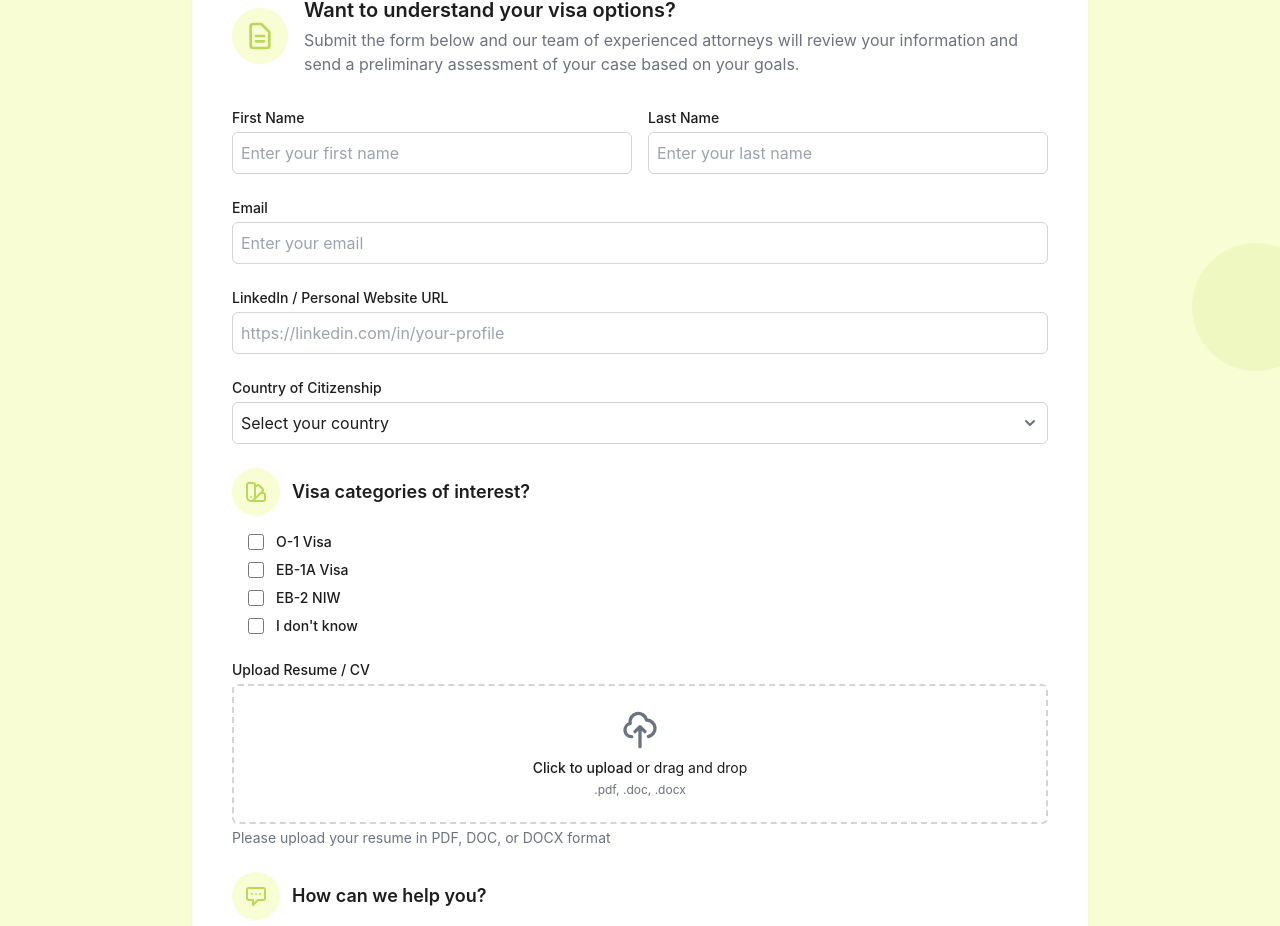
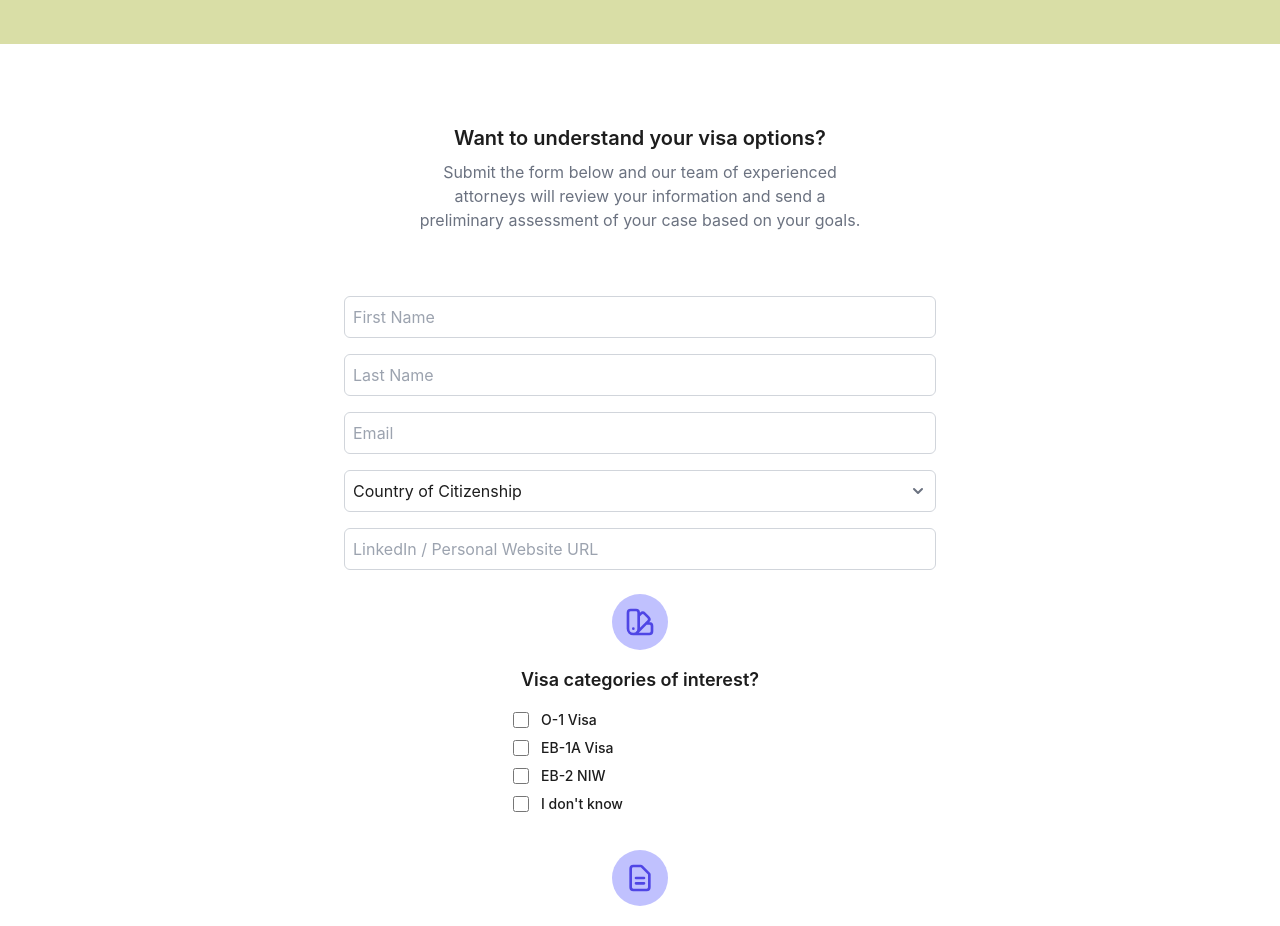
Before and after one commit to zoey402/alma-frontend-exercise, a Next.js app: page / in a window 1280 px wide. Shown: the part 260-1186 px from the top of the page. Built offline with nearby package versions, Linux system fonts and the light colour scheme.

Commit message:
style: update UI styles to match Figma mocks

```diff
--- a/src/app/page.tsx
+++ b/src/app/page.tsx
@@ -3,7 +3,6 @@
 import React, { useState } from 'react';
 import SubmissionConfirmation from '@/components/lead/SubmissionConfirmation';
 import LeadForm from '@/components/lead/LeadForm';
-import FormHeader from '@/components/lead/FormHeader';
 
 export default function Home() {
   const [isSubmitted, setIsSubmitted] = useState(false);
@@ -16,33 +15,34 @@ export default function Home() {
     setIsSubmitted(false);
   };
 
-  const CircleDecoration = ({ className }: { className: string }) => (
-    <div className={`absolute rounded-full ${className}`}></div>
-  );
-
   // Confirmation screen after successful submission
   if (isSubmitted) {
     return <SubmissionConfirmation onReset={handleReset} />;
   }
 
   return (
-    <div className="min-h-screen bg-accent-light relative overflow-hidden">
-      {/* Decorative circles */}
-      <CircleDecoration className="w-40 h-40 bg-accent opacity-20 -top-10 -left-10" />
-      <CircleDecoration className="w-64 h-64 bg-accent opacity-10 -bottom-20 -right-20" />
-      <CircleDecoration className="w-32 h-32 bg-accent opacity-15 top-1/3 -right-10" />
+    <div className="min-h-screen bg-white relative overflow-hidden">
+      {/* Header Section */}
+      <div className="w-full">
+        <div className="container bg-accent w-full px-4 py-16 max-w-8xl mx-auto">
+          <div className="max-w-4xl mx-auto">
+            {/* Logo */}
+            <div className="mb-12">
+              <div className="font-bold text-2xl text-primary">
+                almă
+              </div>
+            </div>
 
-      <div className="container mx-auto px-4 py-10">
-        <div className="max-w-4xl mx-auto">
-          {/* Logo */}
-          <div className="mb-10">
-            <div className="font-bold text-2xl text-primary">
-              almă
-            </div>
+            {/* Main Heading */}
+            <h1 className="text-5xl md:text-5xl font-bold text-primary">
+              Get An Assessment<br />
+              Of Your Immigration Case
+            </h1>
           </div>
+        </div>
 
-          <div className="bg-white rounded-lg shadow-card p-8 md:p-10">
-            <FormHeader />
+        <div className="flex justify-center items-center px-10 py-10 w-full">
+          <div className="bg-white rounded-lg p-8 md:p-10 w-full max-w-2xl">
             <LeadForm onSubmitSuccess={handleSubmitSuccess} />
           </div>
         </div>
--- a/src/components/dashboard/LeadsTable.tsx
+++ b/src/components/dashboard/LeadsTable.tsx
@@ -70,7 +70,7 @@ const LeadsTable: React.FC<LeadsTableProps> = ({ leads, onUpdateStatus, isUpdati
                   <td className="px-6 py-4 whitespace-nowrap">
                     <StatusBadge status={lead.status} />
                   </td>
-                  <td className="px-6 py-4 whitespace-nowrap text-right text-sm font-medium">
+                  <td className="px-6 py-4 whitespace-nowrap text-sm font-medium">
                     {lead.status === LeadStatus.PENDING && (
                       <Button
                         onClick={() => onUpdateStatus(lead.id, LeadStatus.REACHED_OUT)}
--- a/src/components/dashboard/SearchFilterBar.tsx
+++ b/src/components/dashboard/SearchFilterBar.tsx
@@ -36,7 +36,7 @@ const SearchFilterBar: React.FC<SearchFilterBarProps> = ({
 
   return (
     <div className="flex flex-col sm:flex-row gap-4 mb-6">
-      <div className="relative flex-1">
+      <div className="relative w-auto">
         <div className="absolute inset-y-0 left-0 pl-3 flex items-center pointer-events-none">
           <svg className="h-5 w-5 text-text-secondary" xmlns="http://www.w3.org/2000/svg" viewBox="0 0 20 20" fill="currentColor">
             <path fillRule="evenodd" d="M8 4a4 4 0 100 8 4 4 0 000-8zM2 8a6 6 0 1110.89 3.476l4.817 4.817a1 1 0 01-1.414 1.414l-4.816-4.816A6 6 0 012 8z" clipRule="evenodd" />
--- a/src/components/lead/FormHeader.tsx
+++ /dev/null
@@ -1,31 +0,0 @@
-import React from 'react';
-
-const FormHeader: React.FC = () => {
-  return (
-    <>
-      <h1 className="text-3xl font-bold mb-2">
-        Get An Assessment<br />
-        Of Your Immigration Case
-      </h1>
-
-      <div className="flex flex-col md:flex-row items-center mb-8 mt-8">
-        <div className="mr-4 mb-4 md:mb-0">
-          <div className="rounded-full bg-accent-light p-3">
-            <svg className="h-8 w-8 text-accent" xmlns="http://www.w3.org/2000/svg" fill="none" viewBox="0 0 24 24" stroke="currentColor">
-              <path strokeLinecap="round" strokeLinejoin="round" strokeWidth={2} d="M9 12h6m-6 4h6m2 5H7a2 2 0 01-2-2V5a2 2 0 012-2h5.586a1 1 0 01.707.293l5.414 5.414a1 1 0 01.293.707V19a2 2 0 01-2 2z" />
-            </svg>
-          </div>
-        </div>
-        <div>
-          <h2 className="text-xl font-semibold mb-1">Want to understand your visa options?</h2>
-          <p className="text-text-secondary">
-            Submit the form below and our team of experienced attorneys will review your
-            information and send a preliminary assessment of your case based on your goals.
-          </p>
-        </div>
-      </div>
-    </>
-  );
-};
-
-export default FormHeader;
--- a/src/components/lead/LeadForm.tsx
+++ b/src/components/lead/LeadForm.tsx
@@ -82,6 +82,16 @@ const LeadForm: React.FC<LeadFormProps> = ({ onSubmitSuccess }) => {
 
   return (
     <form onSubmit={handleSubmit(onSubmit)} className="space-y-6">
+      <div className="text-center mb-8 flex justify-center">
+        <div className="max-w-md">
+            <h2 className="text-xl font-semibold mb-2">Want to understand your visa options?</h2>
+            <p className="text-text-secondary mb-8">
+            Submit the form below and our team of experienced attorneys will review your
+            information and send a preliminary assessment of your case based on your goals.
+            </p>
+        </div>
+      </div>
+
       {submissionError && (
         <div className="bg-red-50 border border-red-200 text-red-600 rounded-md p-4 text-sm">
           {submissionError}
@@ -89,42 +99,34 @@ const LeadForm: React.FC<LeadFormProps> = ({ onSubmitSuccess }) => {
       )}
 
       {/* Personal Information */}
-      <div className="grid grid-cols-1 md:grid-cols-2 gap-4">
-        <div>
-          <label htmlFor="firstName" className="form-label">First Name</label>
+      <div className="flex justify-center mb-8">
+        <div className="w-full space-y-4">
             <Controller
             name="firstName"
             control={control}
             render={({ field }) => (
                 <Input
                 id="firstName"
-                placeholder="Enter your first name"
+                placeholder="First Name"
                 error={errors.firstName?.message}
                 {...field}
                 />
             )}
             />
-        </div>
 
-        <div>
-          <label htmlFor="lastName" className="form-label">Last Name</label>
             <Controller
             name="lastName"
             control={control}
             render={({ field }) => (
                 <Input
                 id="lastName"
-                placeholder="Enter your last name"
+                placeholder="Last Name"
                 error={errors.lastName?.message}
                 {...field}
                 />
             )}
             />
-        </div>
-      </div>
 
-      <div>
-        <label htmlFor="email" className="form-label">Email</label>
             <Controller
             name="email"
             control={control}
@@ -132,32 +134,13 @@ const LeadForm: React.FC<LeadFormProps> = ({ onSubmitSuccess }) => {
                 <Input
                 id="email"
                 type="email"
-              placeholder="Enter your email"
+                placeholder="Email"
                 error={errors.email?.message}
                 {...field}
                 />
             )}
             />
-      </div>
 
-      <div>
-        <label htmlFor="linkedin" className="form-label">LinkedIn / Personal Website URL</label>
-        <Controller
-          name="linkedin"
-          control={control}
-          render={({ field }) => (
-            <Input
-              id="linkedin"
-              placeholder="https://linkedin.com/in/your-profile"
-              error={errors.linkedin?.message}
-              {...field}
-            />
-          )}
-        />
-      </div>
-
-      <div>
-        <label htmlFor="countryOfCitizenship" className="form-label">Country of Citizenship</label>
             <Controller
             name="countryOfCitizenship"
             control={control}
@@ -170,25 +153,39 @@ const LeadForm: React.FC<LeadFormProps> = ({ onSubmitSuccess }) => {
                 />
             )}
             />
+
+            <Controller
+            name="linkedin"
+            control={control}
+            render={({ field }) => (
+                <Input
+                id="linkedin"
+                placeholder="LinkedIn / Personal Website URL"
+                error={errors.linkedin?.message}
+                {...field}
+                />
+            )}
+            />
+        </div>
       </div>
 
       {/* Visa Categories */}
-      <div className="mt-8">
-        <div className="flex items-center mb-4">
-          <div className="rounded-full bg-accent-light p-3 mr-3">
-            <svg className="h-6 w-6 text-accent" xmlns="http://www.w3.org/2000/svg" fill="none" viewBox="0 0 24 24" stroke="currentColor">
+      <div className="mt-8 text-center">
+        <div className="flex justify-center mb-4">
+            <div className="rounded-full bg-icon p-3">
+            <svg className="h-8 w-8 text-indigo-600" xmlns="http://www.w3.org/2000/svg" fill="none" viewBox="0 0 24 24" stroke="currentColor">
                 <path strokeLinecap="round" strokeLinejoin="round" strokeWidth={2} d="M7 21a4 4 0 01-4-4V5a2 2 0 012-2h4a2 2 0 012 2v12a4 4 0 01-4 4zm0 0h12a2 2 0 002-2v-4a2 2 0 00-2-2h-2.343M11 7.343l1.657-1.657a2 2 0 012.828 0l2.829 2.829a2 2 0 010 2.828l-8.486 8.485M7 17h.01" />
             </svg>
             </div>
-          <h3 className="text-lg font-semibold">Visa categories of interest?</h3>
         </div>
-
-        <div className="ml-4">
+        <h3 className="text-lg font-semibold mb-4">Visa categories of interest?</h3>
+        <div className="flex mb-8">
+          <div className="w-full max-w-md space-y-4">
             <Controller
                 name="interestedVisas"
                 control={control}
                 render={({ field: { onChange, value } }) => (
-                <div className="space-y-2">
+                <div className="space-y-2 inline-block text-left">
                     {visaOptions.map((option) => (
                     <Checkbox
                         key={option.value}
@@ -205,7 +202,7 @@ const LeadForm: React.FC<LeadFormProps> = ({ onSubmitSuccess }) => {
                     />
                     ))}
                     {errors.interestedVisas && (
-                    <p className="text-red-500 text-sm mt-1">
+                    <p className="text-red-500 text-sm mt-1 text-center">
                         {errors.interestedVisas.message}
                     </p>
                     )}
@@ -214,10 +211,18 @@ const LeadForm: React.FC<LeadFormProps> = ({ onSubmitSuccess }) => {
             />
           </div>
         </div>
+      </div>
 
       {/* Resume Upload */}
-      <div>
-        <label htmlFor="resume" className="form-label">Upload Resume / CV</label>
+      <div className="mt-8 text-center">
+        <div className="flex justify-center mb-4">
+            <div className="rounded-full bg-icon p-3">
+            <svg className="h-8 w-8 text-indigo-600" xmlns="http://www.w3.org/2000/svg" fill="none" viewBox="0 0 24 24" stroke="currentColor">
+                <path strokeLinecap="round" strokeLinejoin="round" strokeWidth={2} d="M9 12h6m-6 4h6m2 5H7a2 2 0 01-2-2V5a2 2 0 012-2h5.586a1 1 0 01.707.293l5.414 5.414a1 1 0 01.293.707V19a2 2 0 01-2 2z" />
+            </svg>
+            </div>
+        </div>
+        <h3 className="text-lg font-semibold mb-4">Upload Resume / CV</h3>
         <Controller
           name="resume"
           control={control}
@@ -227,23 +232,21 @@ const LeadForm: React.FC<LeadFormProps> = ({ onSubmitSuccess }) => {
               accept=".pdf,.doc,.docx"
               onChange={onChange}
               error={errors.resume?.message}
-              helperText="Please upload your resume in PDF, DOC, or DOCX format"
             />
           )}
         />
         </div>
 
       {/* Open Input */}
-      <div className="mt-8">
-        <div className="flex items-center mb-4">
-          <div className="rounded-full bg-accent-light p-3 mr-3">
-            <svg className="h-6 w-6 text-accent" xmlns="http://www.w3.org/2000/svg" fill="none" viewBox="0 0 24 24" stroke="currentColor">
+      <div className="mt-8 text-center">
+        <div className="flex justify-center mb-4">
+            <div className="rounded-full bg-icon p-3">
+            <svg className="h-8 w-8 text-indigo-600" xmlns="http://www.w3.org/2000/svg" fill="none" viewBox="0 0 24 24" stroke="currentColor">
                 <path strokeLinecap="round" strokeLinejoin="round" strokeWidth={2} d="M8 10h.01M12 10h.01M16 10h.01M9 16H5a2 2 0 01-2-2V6a2 2 0 012-2h14a2 2 0 012 2v8a2 2 0 01-2 2h-5l-5 5v-5z" />
             </svg>
             </div>
-          <h3 className="text-lg font-semibold">How can we help you?</h3>
         </div>
-
+        <h3 className="text-lg font-semibold mb-4">How can we help you?</h3>
         <Controller
           name="openInput"
           control={control}
--- a/src/components/ui/Pagination.tsx
+++ b/src/components/ui/Pagination.tsx
@@ -54,7 +54,7 @@ const Pagination: React.FC<PaginationProps> = ({
   generatePageNumbers();
 
   return (
-    <div className="flex justify-center py-4">
+    <div className="flex justify-end py-4">
       <nav className="inline-flex rounded-md shadow-sm -space-x-px" aria-label="Pagination">
         {/* Previous button */}
         <button
--- a/src/constants/formData.ts
+++ b/src/constants/formData.ts
@@ -2,7 +2,7 @@ import { InterestedVisa } from '@/types/lead';
 
 // Country options for dropdown
 export const countryOptions = [
-  { value: '', label: 'Select your country' },
+  { value: '', label: 'Country of Citizenship' },
   { value: 'mexico', label: 'Mexico' },
   { value: 'brazil', label: 'Brazil' },
   { value: 'russia', label: 'Russia' },
--- a/tailwind.config.ts
+++ b/tailwind.config.ts
@@ -11,12 +11,13 @@ export default {
       colors: {
         // Primary brand colors from the design
         primary: "#1d1d1d",
-        accent: "#B8D957",
+        accent: "#d9dea6",
         "accent-light": "#f8fdd3",
+        icon: "#c0c1fe",
 
         // Status colors
         pending: "#6B7280",
-        "reached-out": "#B8D957",
+        "reached-out": "#d9dea6",
 
         // Background colors
         background: "#FFFFFF",
```
Lines whose indentation alone changed are shown as unchanged.
